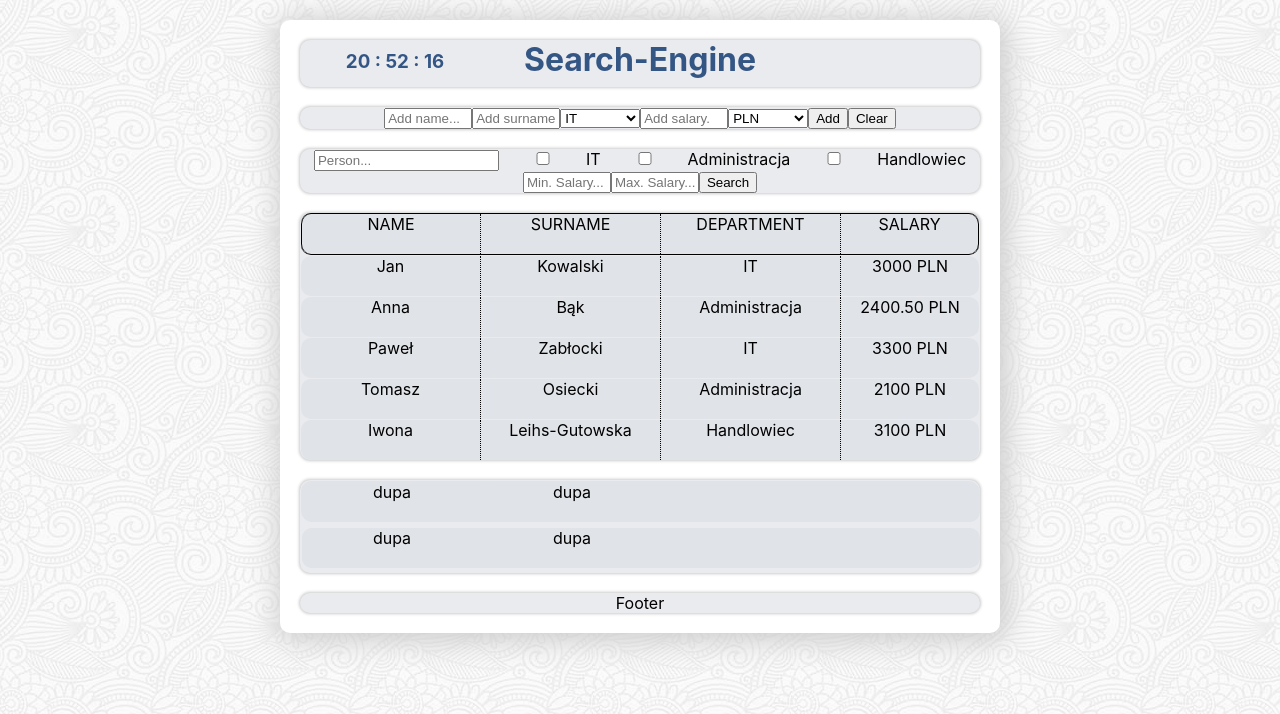
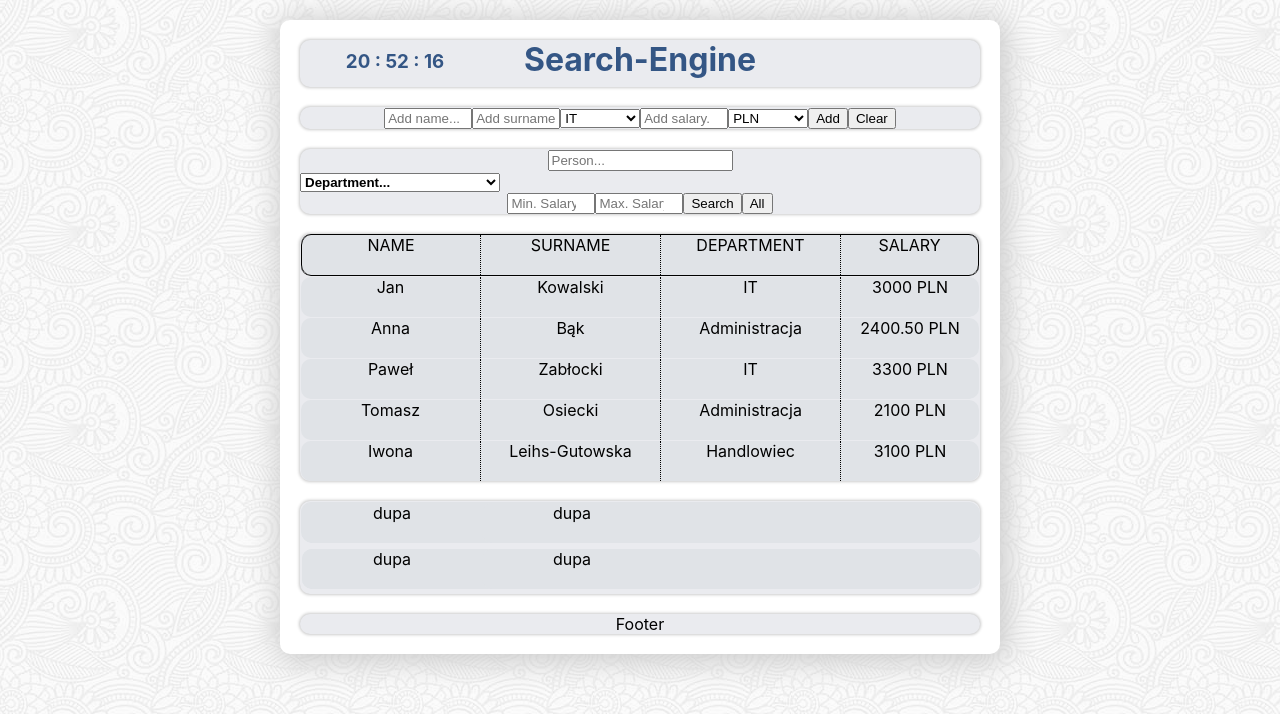
Before and after one commit to kcybulski93/Search-Engine, a React (Create React App) app: page / in a window 1280 px wide. Shown: the top 714 px of the page. Built offline with nearby package versions, Linux system fonts and the light colour scheme.

Commit message:
Search filter will be optimized a second time

```diff
--- a/src/components/AddNewPerson/AddNewPerson.js
+++ b/src/components/AddNewPerson/AddNewPerson.js
@@ -8,7 +8,7 @@ class AddNewPerson extends Component {
     dzial: "IT",
     wynagrodzenieKwota: "",
     wynagrodzenieWaluta: "PLN",
-    id: this.props.staff.length
+    id: this.props.staff.length + 1
   }
 
   handleChange = (e) => {
@@ -22,21 +22,20 @@ class AddNewPerson extends Component {
   }
 
   handleAddClick = () => {
-    const { imie, nazwisko, dzial, wynagrodzenieKwota, wynagrodzenieWaluta,id } = this.state;
+    const { imie, nazwisko, dzial, wynagrodzenieKwota, wynagrodzenieWaluta, id } = this.state;
     if (imie !== "" && nazwisko !== "" && wynagrodzenieKwota !== "") {
-      if(wynagrodzenieKwota<0)
-      {
+      if (wynagrodzenieKwota < 0) {
         console.log("Wynagrodzenie nie może być ujemne!")
       }
       else
-      this.props.addPerson(imie, nazwisko, dzial, wynagrodzenieKwota, wynagrodzenieWaluta,id)
+        this.props.addPerson(imie, nazwisko, dzial, wynagrodzenieKwota, wynagrodzenieWaluta, id)
       this.setState(prevState => ({
         imie: "",
         nazwisko: "",
         dzial: "IT",
         wynagrodzenieKwota: "",
         wynagrodzenieWaluta: "PLN",
-        id: prevState.id+1
+        id: prevState.id + 1
       }))
     }
     else console.log("Wypełnij Wszystkie Pola Formularza!")
@@ -61,8 +60,8 @@ class AddNewPerson extends Component {
           <input className="surname" type="text" name="nazwisko" placeholder="Add surname..." value={this.state.nazwisko} onChange={this.handleChange} />
           <select className="department" value={this.state.dzial} name="dzial" onChange={this.handleChange}>
             <option>IT</option>
-            <option>Administracja</option>
-            <option>Handlowiec</option>
+            <option>Administrator</option>
+            <option>Trader</option>
           </select>
           <input className="salary" type="number" min="=1" step="1" name="wynagrodzenieKwota" placeholder="Add salary..." value={this.state.wynagrodzenieKwota} onChange={this.handleChange} />
           <select className="currency" value={this.state.wynagrodzenieWaluta} name="wynagrodzenieWaluta" onChange={this.handleChange}>
--- a/src/components/SalaryList/SalaryList.js
+++ b/src/components/SalaryList/SalaryList.js
@@ -4,7 +4,7 @@ import './SalaryList.css';
 class SalaryList extends Component {
 	state = {
 	}
-	//----------------EXPERIMENT------------------------------------------------------------------
+	//----------------EXPERIMENTING WITH DIFFERENT data.json------------------------------------------------------------------
 	// componentDidMount() {
 	// 	const allDepartments = this.props.staff.map(person => person.dzial)
 	// 	const uniqueDepartments = [...new Set(allDepartments)]
@@ -38,34 +38,8 @@ class SalaryList extends Component {
 	// 		}
 	// 	}
 	// }
-	//-------------------------------------------------------------------------------------------------------
+	//------------------------------------------------------------------------------------------------------------------------
 	render() {
-		const allDepartments = this.props.staff.map(person => person.dzial)
-		const uniqueDepartments = [...new Set(allDepartments)]
-		let department = ""
-		let peopleInTheDepartment = []
-		let allCurrenciesInTheDepartment = []
-		let uniqueCurrenciesInTheDepartment = []
-		let currency = ""
-		let peopleEarningInGivenCurrency = []
-		let salariesInTheDepartment = []
-		let totalEarningsInTheDepartment = 0
-
-		for (let i = 0; i < uniqueDepartments.length; i++) {
-			department = uniqueDepartments.find(department => department === uniqueDepartments[i])
-			peopleInTheDepartment = this.props.staff.filter(person => person.dzial === uniqueDepartments[i])
-			allCurrenciesInTheDepartment = peopleInTheDepartment.map(person => person.wynagrodzenieWaluta)
-			uniqueCurrenciesInTheDepartment = [...new Set(allCurrenciesInTheDepartment)]
-			for (let j = 0; j < uniqueCurrenciesInTheDepartment.length; j++) {
-				currency = uniqueCurrenciesInTheDepartment.find(currency => currency === uniqueCurrenciesInTheDepartment[j])
-				peopleEarningInGivenCurrency = peopleInTheDepartment.filter(person => person.wynagrodzenieWaluta === uniqueCurrenciesInTheDepartment[j])
-				salariesInTheDepartment = peopleEarningInGivenCurrency.map(person => person.wynagrodzenieKwota)
-				totalEarningsInTheDepartment = 0
-				for (let k = 0; k < salariesInTheDepartment.length; k++) {
-					totalEarningsInTheDepartment += parseFloat(salariesInTheDepartment[k])
-				}
-			}
-		}
 
 		const row = <React.Fragment>
 			<div className="row">
--- a/src/components/SearchAndTable/SearchAndTable.css
+++ b/src/components/SearchAndTable/SearchAndTable.css
@@ -72,3 +72,39 @@
   border-bottom-right-radius: 10px;
   border-right: 1px solid;
 }
+
+.multiselect {
+  width: 200px;
+  display: block
+}
+
+.selectBox {
+  position: relative;
+}
+
+.selectBox select {
+  width: 100%;
+  font-weight: bold;
+}
+
+.overSelect {
+  position: absolute;
+  left: 0;
+  right: 0;
+  top: 0;
+  bottom: 0;
+}
+
+#checkboxes {
+  text-align: left;
+  display: none;
+  border: 1px #dadada solid;
+}
+
+#checkboxes label {
+  display: block;
+}
+
+#checkboxes label:hover {
+  background-color: #1e90ff;
+}
--- a/src/components/SearchAndTable/SearchAndTable.js
+++ b/src/components/SearchAndTable/SearchAndTable.js
@@ -9,26 +9,38 @@ class SearchAndTable extends Component {
     minSalary: "",
     maxSalary: "",
     checkedDepartments: [],
+    checkedIT: false,
+    checkedAdministrator: false,
+    checkedTrader: false,
     search: [],
+    expanded: false
   }
 
   //Handling events
-  handlePersonText = (e) => {
+
+  handleChange = (e) => {
+    const target = e.target;
+    const value = target.value;
+    const name = target.name;
     this.setState({
-      person: e.target.value
+      [name]: value
     })
   }
 
-  handleMinSalaryText = (e) => {
+  showCheckboxes = () => {
+    var checkboxes = document.getElementById("checkboxes");
+    var expanded = this.state.expanded
+    if (!expanded) {
+      checkboxes.style.display = "block";
       this.setState({
-      minSalary: e.target.value
+        expanded: true
+      })
+    } else {
+      checkboxes.style.display = "none";
+      this.setState({
+        expanded: false
       })
     }
-
-  handleMaxSalaryText = (e) => {
-    this.setState({
-      maxSalary: e.target.value
-    })
   }
 
   handleCheckbox = (e) => {
@@ -51,10 +63,10 @@ class SearchAndTable extends Component {
   }
 
   handleSearchClick = () => {
-    //First case in which we search only by person
+    //FIRST case in wchich we search only by PERSON
     if ((this.state.person !== "") && (this.state.checkedDepartments.length === 0) &&
       (this.state.minSalary === "") && (this.state.maxSalary === "")) {
-      const concatenationedNameSurname = this.props.staff.map(person => {
+      const concatNameSurname = this.props.staff.map(person => {
         return {
           zmienna: "",
           osoba: person.imie + " " + person.nazwisko,
@@ -64,7 +76,7 @@ class SearchAndTable extends Component {
           id: person.id
         }
       })
-      const filteredByPerson = concatenationedNameSurname.filter(person => {
+      const filteredByPerson = concatNameSurname.filter(person => {
         return person.osoba.toLowerCase().indexOf(this.state.person.toLowerCase()) !== -1
       })
       const filteredPersons = filteredByPerson.map(person => {
@@ -79,11 +91,28 @@ class SearchAndTable extends Component {
       })
       if (filteredPersons.length > 0) {
         this.setState({
-          search: filteredPersons
+          person: "",
+          minSalary: "",
+          maxSalary: "",
+          checkedDepartments: [],
+          checkedIT: false,
+          checkedAdministrator: false,
+          checkedTrader: false,
+          search: filteredPersons,
+          expanded: false,
         })
+        var checkboxes = document.getElementById("checkboxes");
+        checkboxes.style.display = "none";
       }
       else
         this.setState({
+          person: "",
+          minSalary: "",
+          maxSalary: "",
+          checkedDepartments: [],
+          checkedIT: false,
+          checkedAdministrator: false,
+          checkedTrader: false,
           search: [{
             imie: "Not found",
             nazwisko: "",
@@ -91,10 +120,14 @@ class SearchAndTable extends Component {
             wynagrodzenieKwota: "",
             wynagrodzenieWaluta: "",
             id: "milion500sto900"
-          }]
+          }],
+          expanded: false,
         })
+      checkboxes = document.getElementById("checkboxes");
+      checkboxes.style.display = "none";
     }
-    //Second case in which we search only by department
+
+    //SECOND case in wchich we search only by DEPARTMENT
     else if ((this.state.person === "") && (this.state.checkedDepartments.length !== 0) &&
       (this.state.minSalary === "") && (this.state.maxSalary === "")) {
       const checkedDepartments = this.state.checkedDepartments
@@ -107,7 +140,8 @@ class SearchAndTable extends Component {
         search: filteredDepartments
       })
     }
-    //Third case in which we search only by salary
+
+    //THIRD case in wchich we search only by DEPARTMENT
     else if ((this.state.person === "") && (this.state.checkedDepartments.length === 0) &&
       ((this.state.minSalary !== "") || (this.state.maxSalary !== ""))) {
       const filteredBySalary = this.props.staff.filter(person => (
@@ -134,11 +168,13 @@ class SearchAndTable extends Component {
           }]
         })
     }
-    //Fourth case in which we search by person and department
+
+    //FOURTH case in which we search by PERSON and DEPARTMENT
     else if ((this.state.person !== "") && (this.state.checkedDepartments.length !== 0) &&
       ((this.state.minSalary === "") && (this.state.maxSalary === ""))) {
+
       //Filtering by person
-      const concatenationedNameSurname = this.props.staff.map(person => {
+      const concatNameSurname = this.props.staff.map(person => {
         return {
           zmienna: "",
           osoba: person.imie + " " + person.nazwisko,
@@ -148,7 +184,7 @@ class SearchAndTable extends Component {
           id: person.id
         }
       })
-      const filteredByPerson = concatenationedNameSurname.filter(person => {
+      const filteredByPerson = concatNameSurname.filter(person => {
         return person.osoba.toLowerCase().indexOf(this.state.person.toLowerCase()) !== -1
       })
       const filteredPersons = filteredByPerson.map(person => {
@@ -161,6 +197,7 @@ class SearchAndTable extends Component {
           id: person.id
         }
       })
+
       //Filtering by department
       const checkedDepartments = this.state.checkedDepartments
       const props = this.props.staff
@@ -168,8 +205,7 @@ class SearchAndTable extends Component {
       for (let i = 0; i < checkedDepartments.length; i++) {
         filteredDepartments = [...filteredDepartments.concat(props.filter(person => person.dzial === checkedDepartments[i]))]
       }
-      console.log(filteredByPerson)
-      console.log(filteredByPerson)
+
       //Checking the same arrays elements (filteredByPersonDepartment)
       let filteredByPersonDepartment = []
       for (let i = 0; i < filteredPersons.length; i++) {
@@ -192,9 +228,10 @@ class SearchAndTable extends Component {
           }]
         })
     }
-    //Fifth case in which we search by department and salary
+    //FIFTH case in which we search by DEPARTMENT and SALARY
     else if ((this.state.person === "") && (this.state.checkedDepartments.length !== 0) &&
       ((this.state.minSalary !== "") || (this.state.maxSalary !== ""))) {
+
       //Filtering by department
       const checkedDepartments = this.state.checkedDepartments
       const props = this.props.staff
@@ -202,6 +239,7 @@ class SearchAndTable extends Component {
       for (let i = 0; i < checkedDepartments.length; i++) {
         filteredDepartments = [...filteredDepartments.concat(props.filter(person => person.dzial === checkedDepartments[i]))]
       }
+
       //Filtering by salary
       const filteredBySalary = this.props.staff.filter(person => (
         (person.wynagrodzenieKwota >= this.state.minSalary && person.wynagrodzenieKwota <= this.state.maxSalary)
@@ -210,6 +248,7 @@ class SearchAndTable extends Component {
         ||
         (this.state.minSalary === "" && person.wynagrodzenieKwota < this.state.maxSalary)
       ))
+
       //Checking the same arrays elements (filteredByDepartmentSalary)
       let filteredByDepartmentSalary = []
       for (let i = 0; i < filteredDepartments.length; i++) {
@@ -232,11 +271,13 @@ class SearchAndTable extends Component {
           }]
         })
     }
-    //Sixth case in which we search by person and salary
+
+    //SIXTH case in which we search by PERSON and SALARY
     else if ((this.state.person !== "") && (this.state.checkedDepartments.length === 0) &&
       ((this.state.minSalary !== "") || (this.state.maxSalary !== ""))) {
+
       //Filtering by person
-      const concatenationedNameSurname = this.props.staff.map(person => {
+      const concatNameSurname = this.props.staff.map(person => {
         return {
           zmienna: "",
           osoba: person.imie + " " + person.nazwisko,
@@ -246,7 +287,7 @@ class SearchAndTable extends Component {
           id: person.id
         }
       })
-      const filteredByPerson = concatenationedNameSurname.filter(person => {
+      const filteredByPerson = concatNameSurname.filter(person => {
         return person.osoba.toLowerCase().indexOf(this.state.person.toLowerCase()) !== -1
       })
       const filteredPersons = filteredByPerson.map(person => {
@@ -259,6 +300,7 @@ class SearchAndTable extends Component {
           id: person.id
         }
       })
+
       //Filtering by salary
       const filteredBySalary = this.props.staff.filter(person => (
         (person.wynagrodzenieKwota >= this.state.minSalary && person.wynagrodzenieKwota <= this.state.maxSalary)
@@ -267,6 +309,7 @@ class SearchAndTable extends Component {
         ||
         (this.state.minSalary === "" && person.wynagrodzenieKwota < this.state.maxSalary)
       ))
+
       //Checking the same arrays elements (filteredByPersonSalary)
       let filteredByPersonSalary = []
       for (let i = 0; i < filteredPersons.length; i++) {
@@ -289,11 +332,13 @@ class SearchAndTable extends Component {
           }]
         })
     }
-    //Seventh case in which we search by person, department and salary
+
+    //SEVENTH case in which we search by PERSON, DEPARTMENT and SALARY
     else if ((this.state.person !== "") && (this.state.checkedDepartments.length !== 0) &&
       ((this.state.minSalary !== "") || (this.state.maxSalary !== ""))) {
+
       //Filtering by person
-      const concatenationedNameSurname = this.props.staff.map(person => {
+      const concatNameSurname = this.props.staff.map(person => {
         return {
           zmienna: "",
           osoba: person.imie + " " + person.nazwisko,
@@ -303,7 +348,7 @@ class SearchAndTable extends Component {
           id: person.id
         }
       })
-      const filteredByPerson = concatenationedNameSurname.filter(person => {
+      const filteredByPerson = concatNameSurname.filter(person => {
         return person.osoba.toLowerCase().indexOf(this.state.person.toLowerCase()) !== -1
       })
       const filteredPersons = filteredByPerson.map(person => {
@@ -316,6 +361,7 @@ class SearchAndTable extends Component {
           id: person.id
         }
       })
+
       //Filtering by department
       const checkedDepartments = this.state.checkedDepartments
       const props = this.props.staff
@@ -323,6 +369,7 @@ class SearchAndTable extends Component {
       for (let i = 0; i < checkedDepartments.length; i++) {
         filteredDepartments = [...filteredDepartments.concat(props.filter(person => person.dzial === checkedDepartments[i]))]
       }
+
       //Filtering by salary
       const filteredBySalary = this.props.staff.filter(person => (
         (person.wynagrodzenieKwota >= this.state.minSalary && person.wynagrodzenieKwota <= this.state.maxSalary)
@@ -331,6 +378,7 @@ class SearchAndTable extends Component {
         ||
         (this.state.minSalary === "" && person.wynagrodzenieKwota < this.state.maxSalary)
       ))
+
       //Checking the same arrays elements (filteredByAll)
       let filteredByPersonDepartment = []
       for (let i = 0; i < filteredPersons.length; i++) {
@@ -356,25 +404,35 @@ class SearchAndTable extends Component {
             }]
           })
       }
-      //Inputs cleaning
-      // let checked = ""
-      // console.log(checked)
-      // for (let i = 0; i < this.state.checkedDepartments.length; i++) {
-      //   checked = this.state.checkedDepartments.find(check => check === this.state.checkedDepartments[i])
-      //   console.log(checked)
-      //   this.setState({
-      //     [checked]: false
-      //   })
-      // }
+    }
 
-    }
-    //Eight case in which we search nothing (Search All)
+    //EIGHT case in which we SEARCH NOTHING (Search All)
     else if ((this.state.person === "") && (this.state.checkedDepartments.length === 0) &&
       ((this.state.minSalary === "") || (this.state.maxSalary === ""))) {
       this.setState({
         search: this.props.staff
       })
     }
+  }
+
+  handleAllClick = () => {
+    this.setState({
+      person: "",
+      minSalary: "",
+      maxSalary: "",
+      checkedDepartments: [],
+      checkedIT: false,
+      checkedAdministrator: false,
+      checkedTrader: false,
+      search: [],
+      expanded: false
+    })
+    var checkboxes = document.getElementById("checkboxes");
+    checkboxes.style.display = "none";
+    this.setState({
+      expanded: false
+    })
+
   }
 
   render() {
@@ -384,30 +442,46 @@ class SearchAndTable extends Component {
       var search = this.state.search.map(person => <Person key={person.id} person={person} />)
     }
 
-    const departments = this.props.staff.map(department => department.dzial)
-
-    const uniqueDepartments = [...new Set(departments)]
-
-    const checkboxes = uniqueDepartments.map((checkbox, index) => {
-      var check = this.state.checkbox
-      return (
-        <React.Fragment key={index}>
-          <input className="department" type="checkbox" id={index} name={checkbox} value={checkbox} checked={check} onChange={this.handleCheckbox} />
-          <label htmlFor={index}>{checkbox}</label>
-        </React.Fragment>
-      )
-    })
+    //----------------EXPERIMENTING WITH DIFFERENT data.json------------------------------------------------------------------
+    // const departments = this.props.staff.map(department => department.dzial)
+    //   const uniqueDepartments = [...new Set(departments)]
+    //   const checkboxes = uniqueDepartments.map((checkbox, index) => {
+    //     var check = this.state.checkbox
+    //     return (
+    //       <React.Fragment key={index}>
+    //         <input className="department" type="checkbox" id={index} name={checkbox} value={checkbox} onChange={this.handleCheckbox} />
+    //         <label htmlFor={index}>{checkbox}</label>
+    //       </React.Fragment>
+    //     )
+    //   })
+    //-------------------------------------------------------------------------------------------------------------------------
 
     return (
-      this.state.search.length
-        ?
       <>
         <div className="Search">
-            <input className="person" type="text" placeholder="Person..." value={this.state.person} onChange={this.handlePersonText} />
-            {checkboxes}
-            <input className="salary" type="text" placeholder="Min. Salary..." value={this.state.minSalary} onChange={this.handleMinSalaryText} />
-            <input className="salary" type="text" placeholder="Max. Salary..." value={this.state.maxSalary} onChange={this.handleMaxSalaryText} />
+          <input className="person" name="person" type="text" placeholder="Person..." value={this.state.person} onChange={this.handleChange} />
+          <form>
+            <div className="multiselect">
+              <div className="selectBox" onClick={this.showCheckboxes}>
+                <select>
+                  <option>Department...</option>
+                </select>
+                <div className="overSelect"></div>
+              </div>
+              <div id="checkboxes">
+                <label htmlFor="one">
+                  <input type="checkbox" id="one" name="checkedIT" value="IT" checked={this.state.checkedIT} onChange={this.handleCheckbox} />IT</label>
+                <label htmlFor="two">
+                  <input type="checkbox" id="two" name="checkedAdministrator" checked={this.state.checkedAdministrator} value="Administracja" onChange={this.handleCheckbox} />Administrator</label>
+                <label htmlFor="three">
+                  <input type="checkbox" id="three" name="checkedTrader" value="Handlowiec" checked={this.state.checkedTrader} onChange={this.handleCheckbox} />Trader</label>
+              </div>
+            </div>
+          </form>
+          <input className="salary" name="minSalary" type="number" placeholder="Min. Salary..." value={this.state.minSalary} onChange={this.handleChange} />
+          <input className="salary" name="maxSalary" type="number" placeholder="Max. Salary..." value={this.state.maxSalary} onChange={this.handleChange} />
           <button className="search" onClick={this.handleSearchClick}>Search</button>
+          <button className="search" onClick={this.handleAllClick}>All</button>
         </div>
         <div className="Table">
           <div className="header">
@@ -416,29 +490,9 @@ class SearchAndTable extends Component {
             <div className="department">DEPARTMENT</div>
             <div className="salary">SALARY</div>
           </div>
-            {search}
+          {this.state.search.length ? search : staff}
         </div>
       </>
-        :
-        <>
-          <div className="Search">
-            <input className="person" type="text" placeholder="Person..." value={this.state.person} onChange={this.handlePersonText} />
-            {checkboxes}
-            <input className="salary" type="text" placeholder="Min. Salary..." value={this.state.minSalary} onChange={this.handleMinSalaryText} />
-            <input className="salary" type="text" placeholder="Max. Salary..." value={this.state.maxSalary} onChange={this.handleMaxSalaryText} />
-            <button className="search" onClick={this.handleSearchClick}>Search</button>
-          </div>
-          <div className="Table">
-            <div className="header">
-              <div className="name">NAME</div>
-              <div className="surname">SURNAME</div>
-              <div className="department">DEPARTMENT</div>
-              <div className="salary">SALARY</div>
-            </div>
-            {staff}
-          </div>
-        </>
-
     );
   }
 }
```
Also changed, not shown: src/components/app/App.js (+4 -5 lines). Lines whose indentation alone changed are shown as unchanged.
